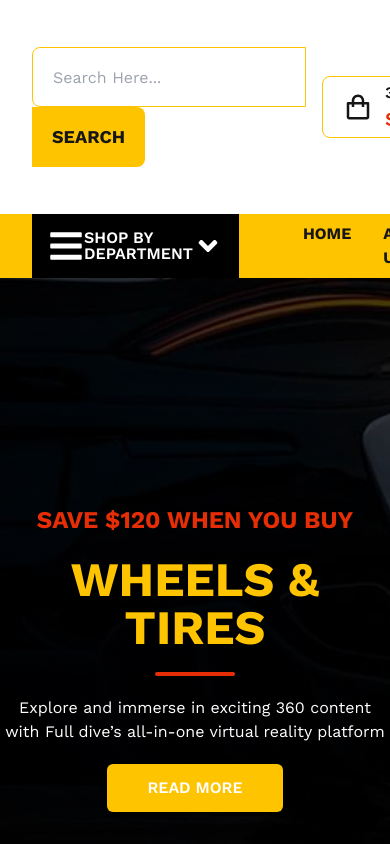
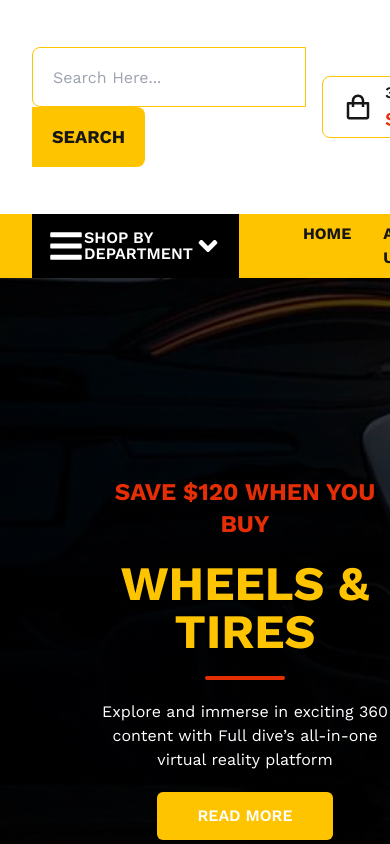
Before and after one commit to shahjalalhazari/Uren, a Next.js app: page / in a window 390 px wide. Shown: the top 844 px of the page. Built offline with nearby package versions, Linux system fonts and the light colour scheme.

Commit message:
Animation added on the content of home page carousel.

```diff
--- a/package.json
+++ b/package.json
@@ -9,6 +9,7 @@
     "lint": "next lint"
   },
   "dependencies": {
+    "animate.css": "^4.1.1",
     "next": "15.1.2",
     "react": "^19.0.0",
     "react-dom": "^19.0.0",
--- a/src/app/components/HomePage/CarouselBanner.jsx
+++ b/src/app/components/HomePage/CarouselBanner.jsx
@@ -1,49 +1,69 @@
+"use client";
 import Link from "next/link";
-import React from "react";
 import PrimaryBtn from "../shared/PrimaryBtn";
+import { useState } from "react";
 
 const CarouselBanner = () => {
+  const [activeIndex, setActiveIndex] = useState(0); // Track active slide index
+  const [animationKey, setAnimationKey] = useState(0); // Force animation re-render
+
+  const handleSlideChange = (index) => {
+    setActiveIndex(index);
+    setAnimationKey(animationKey + 1); // Trigger animation re-render
+  };
   return (
     <div className="carousel w-full">
-      {banners.map((banner, index) => (
+      {banners.map((banner, index) => {
+        const animationStyle =
+          index % 2 === 0 ? "animation-style-02" : "animation-style-01";
+        const isActive = index === activeIndex;
+
+        return (
           <div
             style={{
-            backgroundImage: `linear-gradient(45deg, rgba(0, 0, 0,0.9), rgba(0,0,0,0.3)),
+              backgroundImage: `linear-gradient(45deg, rgba(0, 0, 0, 0.9), rgba(0,0,0,0.3)),
                 url(/images/slider/${index + 1}.jpg)`,
             }}
             key={index}
             id={`slide${index + 1}`}
-          className="carousel-item relative w-full h-[90vh] bg-cover"
+            className={`carousel-bg ${
+              isActive ? `slick-active ${animationStyle}` : ""
+            }`}
           >
-          <div className="text-white text-center flex items-center lg:ml-[100px]">
-            <div className="space-y-5">
-              <h5 className="text-2xl text-secondary font-bold uppercase">
-                {banner.subHeading}
-              </h5>
-              <h2 className="text-5xl text-primary uppercase font-bold">
-                {banner.heading}
-              </h2>
+            <div className="carousel-content">
+              <div className="carousel-text space-y-5" key={animationKey}>
+                <h5 className="carousel-sub-heading">{banner.subHeading}</h5>
+                <h2 className="carousel-heading">{banner.heading}</h2>
                 <div className="h-1 bg-secondary w-20 mx-auto rounded"></div>
-              <p className="">{banner.description}</p>
-              <PrimaryBtn text={"READ MORE"} path={"/"} />
+                <p>{banner.description}</p>
+                <PrimaryBtn text="READ MORE" path="/" />
               </div>
             </div>
-          <div className="absolute bottom-[50px] right-[50px] flex gap-3 transform justify-between">
+            <div className="carousel-btns">
               <Link
                 href={banner.prevSlide}
-              className="btn btn-circle border-none bg-sec hover:bg-secondary hover:text-white"
+                className="carousel-left-btn"
+                onClick={() =>
+                  handleSlideChange(
+                    (activeIndex - 1 + banners.length) % banners.length
+                  )
+                }
               >
                 ❮
               </Link>
               <Link
                 href={banner.nextSlide}
-              className="btn btn-circle border-none bg-primary hover:bg-primary hover:text-secondary"
+                className="carousel-right-btn"
+                onClick={() =>
+                  handleSlideChange((activeIndex + 1) % banners.length)
+                }
               >
                 ❯
               </Link>
             </div>
           </div>
-      ))}
+        );
+      })}
     </div>
   );
 };
--- a/src/app/components/HomePage/HomePage.jsx
+++ b/src/app/components/HomePage/HomePage.jsx
@@ -1,3 +1,4 @@
+import "./home-page.css";
 import CarouselBanner from "./CarouselBanner";
 
 const HomePage = () => {
--- /dev/null
+++ b/src/app/components/HomePage/home-page.css
@@ -0,0 +1,36 @@
+/* CAROUSEL */
+.carousel-bg {
+    @apply carousel-item relative w-full h-[90vh] bg-cover;
+}
+
+.carousel-content {
+    @apply text-white text-center flex items-center ml-[100px];
+}
+
+.carousel-sub-heading {
+    @apply text-2xl text-secondary font-bold uppercase;
+}
+
+.carousel-heading {
+    @apply text-5xl text-primary uppercase font-bold;
+}
+
+.carousel-btns {
+    @apply absolute bottom-[50px] right-[50px] flex gap-3 transform justify-between;
+}
+
+.carousel-left-btn {
+    @apply btn btn-circle border-none bg-secondary;
+}
+
+.carousel-left-btn:hover {
+    @apply bg-secondary text-white
+}
+
+.carousel-right-btn {
+    @apply btn btn-circle border-none bg-primary;
+}
+
+.carousel-right-btn:hover {
+    @apply bg-primary text-secondary
+}
--- a/src/app/components/shared/PrimaryBtn.jsx
+++ b/src/app/components/shared/PrimaryBtn.jsx
@@ -3,7 +3,7 @@ import React from "react";
 
 const PrimaryBtn = ({ text, path }) => {
   return (
-    <button className="bg-primary px-10 py-3 font-semibold uppercase shadow-md rounded-md hover:text-secondary">
+    <button className="primary-btn">
       <Link href={path}>{text}</Link>
     </button>
   );
--- a/src/app/globals.css
+++ b/src/app/globals.css
@@ -1,3 +1,65 @@
 @tailwind base;
 @tailwind components;
 @tailwind utilities;
+/* Primary Button */
+.primary-btn {
+    @apply bg-primary px-10 py-3 font-semibold uppercase shadow-md rounded-md;
+}
+
+.primary-btn:hover {
+    @apply text-secondary
+}
+
+/* CAROUSEL ANIMATIONS */
+/* Animation Style 01 */
+.slick-active.animation-style-01 .carousel-text>h5 {
+    display: block;
+    -webkit-animation: 1000ms ease-in-out 0s normal none 1 running zoomInUp;
+    animation: 1000ms ease-in-out 0s normal none 1 running zoomInUp;
+}
+
+.slick-active.animation-style-01 .carousel-text>h2 {
+    -webkit-animation: 1200ms ease-in-out 0s normal none 1 running zoomInUp;
+    animation: 1200ms ease-in-out 0s normal none 1 running zoomInUp;
+}
+
+.slick-active.animation-style-01 .carousel-text>div {
+    -webkit-animation: 1400ms ease-in-out 0s normal none 1 running zoomInUp;
+    animation: 1400ms ease-in-out 0s normal none 1 running zoomInUp;
+}
+
+.slick-active.animation-style-01 .carousel-text>p {
+    -webkit-animation: 1600ms ease-in-out 0s normal none 1 running zoomInUp;
+    animation: 1600ms ease-in-out 0s normal none 1 running zoomInUp;
+}
+
+.slick-active.animation-style-01 .carousel-text>.primary-btn {
+    -webkit-animation: 1800ms ease-in-out 0s normal none 1 running zoomInUp;
+    animation: 1800ms ease-in-out 0s normal none 1 running zoomInUp;
+}
+
+/* Animation Style 02 */
+.slick-active.animation-style-02 .carousel-text>h5 {
+    -webkit-animation: 1400ms ease-in-out 0s normal none 1 running zoomInLeft;
+    animation: 1400ms ease-in-out 0s normal none 1 running zoomInLeft;
+}
+
+.slick-active.animation-style-02 .carousel-text>h2 {
+    -webkit-animation: 1600ms ease-in-out 0s normal none 1 running zoomInLeft;
+    animation: 1600ms ease-in-out 0s normal none 1 running zoomInLeft;
+}
+
+.slick-active.animation-style-02 .carousel-text>div {
+    -webkit-animation: 1800ms ease-in-out 0s normal none 1 running zoomInLeft;
+    animation: 1800ms ease-in-out 0s normal none 1 running zoomInLeft;
+}
+
+.slick-active.animation-style-02 .carousel-text>p {
+    -webkit-animation: 2000ms ease-in-out 0s normal none 1 running zoomInLeft;
+    animation: 2000ms ease-in-out 0s normal none 1 running zoomInLeft;
+}
+
+.slick-active.animation-style-02 .carousel-text>.primary-btn {
+    -webkit-animation: 2200ms ease-in-out 0s normal none 1 running zoomInLeft;
+    animation: 2200ms ease-in-out 0s normal none 1 running zoomInLeft;
+}
--- a/src/app/layout.js
+++ b/src/app/layout.js
@@ -1,5 +1,6 @@
 import { Work_Sans } from 'next/font/google';
 import "./globals.css";
+import "animate.css";
 import Navbar from './components/shared/Navbar/Navbar';
 
 const workSans = Work_Sans({
```
Also changed, not shown: 1 other file (tests, documents, lock files or other folders). Lines whose indentation alone changed are shown as unchanged.
